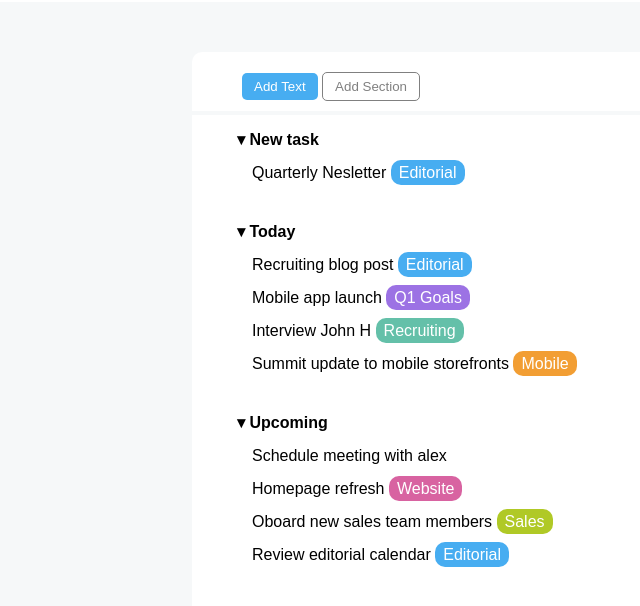
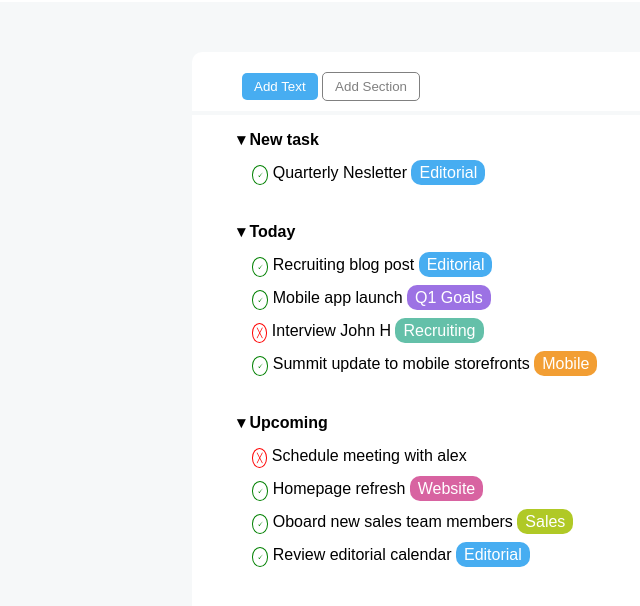
Before and after one commit to dbonafin/html-css-toboolist, a plain HTML site: page index.html in a window 1280 px wide. Shown: the part 92-698 px from the top of the page, without its empty margins (0-640 px from the left). Drawn offline with Linux system fonts and the light colour scheme.

Commit message:
task status area done

```diff
--- a/css/style.css
+++ b/css/style.css
@@ -125,3 +125,23 @@ li {
 .sales {
     background-color: #b0c926;
 }
+
+/* task status area */
+
+.task-done {
+    font-size: xx-small;
+    color: green;
+    padding: 4px;
+    background-color: white;
+    border: 1px solid green;
+    border-radius: 50%;
+}
+
+.task-undone {
+    font-size: xx-small;
+    color: red;
+    padding: 4px;
+    background-color: white;
+    border: 1px solid red;
+    border-radius: 50%;
+}
--- a/index.html
+++ b/index.html
@@ -34,25 +34,25 @@
                 <ul>
                     <li class="time-task"> &#9662; New task
                         <ul>
-                            <li>Quarterly Nesletter <span class="editorial hashtag-task"> Editorial</span></li>
+                            <li><span class="task-done">&#128504;</span> Quarterly Nesletter <span class="editorial hashtag-task"> Editorial</span></li>
                         </ul>
                     </li>
 
                     <li class="time-task"> &#9662; Today
                         <ul>
-                            <li>Recruiting blog post <span class="editorial hashtag-task"> Editorial</span></li>
-                            <li>Mobile app launch <span class="goals hashtag-task"> Q1 Goals</span></li>
-                            <li>Interview John H <span class="recruiting hashtag-task"> Recruiting</span></li>
-                            <li>Summit update to mobile storefronts <span class="mobile hashtag-task"> Mobile</span></li>
+                            <li><span class="task-done">&#128504;</span> Recruiting blog post <span class="editorial hashtag-task"> Editorial</span></li>
+                            <li><span class="task-done">&#128504;</span> Mobile app launch <span class="goals hashtag-task"> Q1 Goals</span></li>
+                            <li><span class="task-undone">&#9587;</span> Interview John H <span class="recruiting hashtag-task"> Recruiting</span></li>
+                            <li><span class="task-done">&#128504;</span> Summit update to mobile storefronts <span class="mobile hashtag-task"> Mobile</span></li>
                         </ul>
                     </li>
 
                     <li class="time-task"> &#9662; Upcoming
                         <ul>
-                            <li>Schedule meeting with alex</li>
-                            <li>Homepage refresh <span class="website hashtag-task"> Website</span></li>
-                            <li>Oboard new sales team members <span class="sales hashtag-task"> Sales</span></li>
-                            <li>Review editorial calendar <span class="editorial hashtag-task"> Editorial</span></li>
+                            <li><span class="task-undone">&#9587;</span> Schedule meeting with alex</li>
+                            <li><span class="task-done">&#128504;</span> Homepage refresh <span class="website hashtag-task"> Website</span></li>
+                            <li><span class="task-done">&#128504;</span> Oboard new sales team members <span class="sales hashtag-task"> Sales</span></li>
+                            <li><span class="task-done">&#128504;</span> Review editorial calendar <span class="editorial hashtag-task"> Editorial</span></li>
                         </ul>
                     </li>
                </ul>
```
